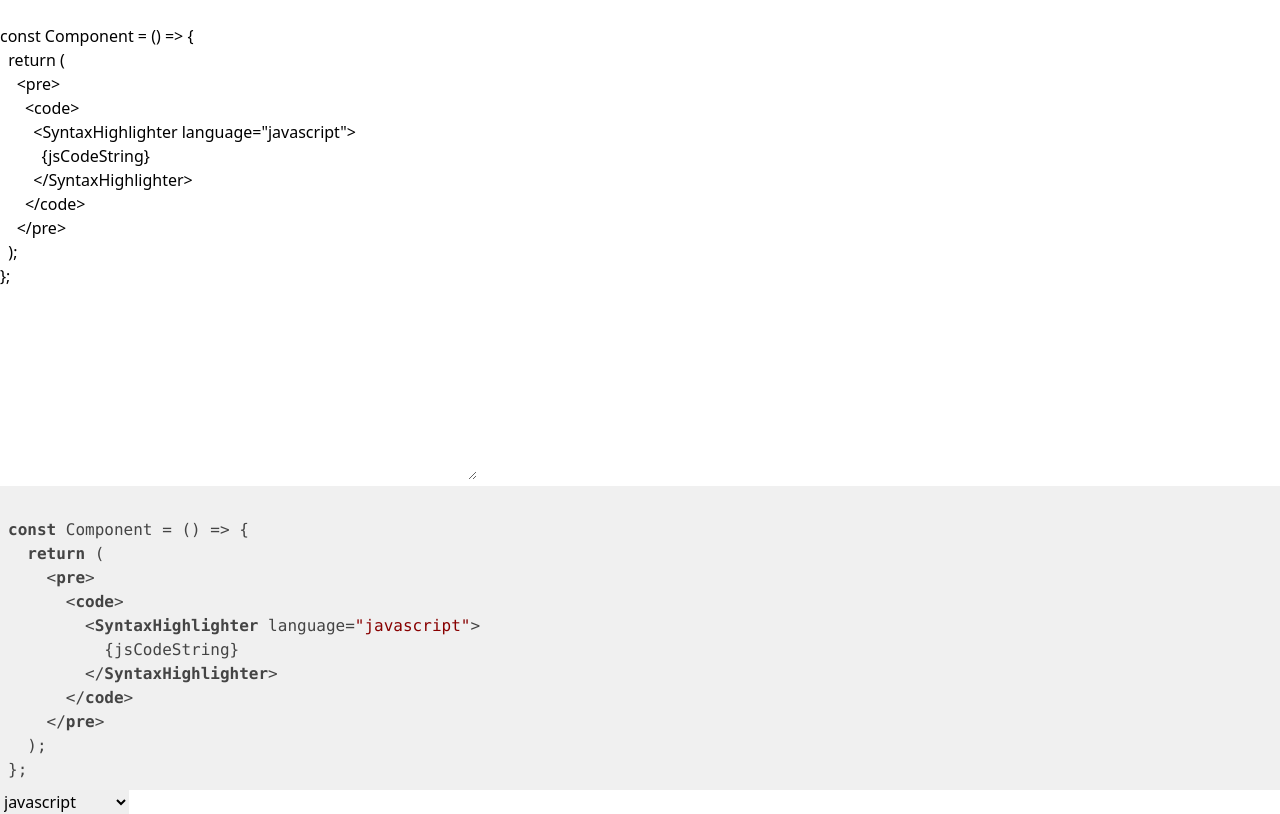
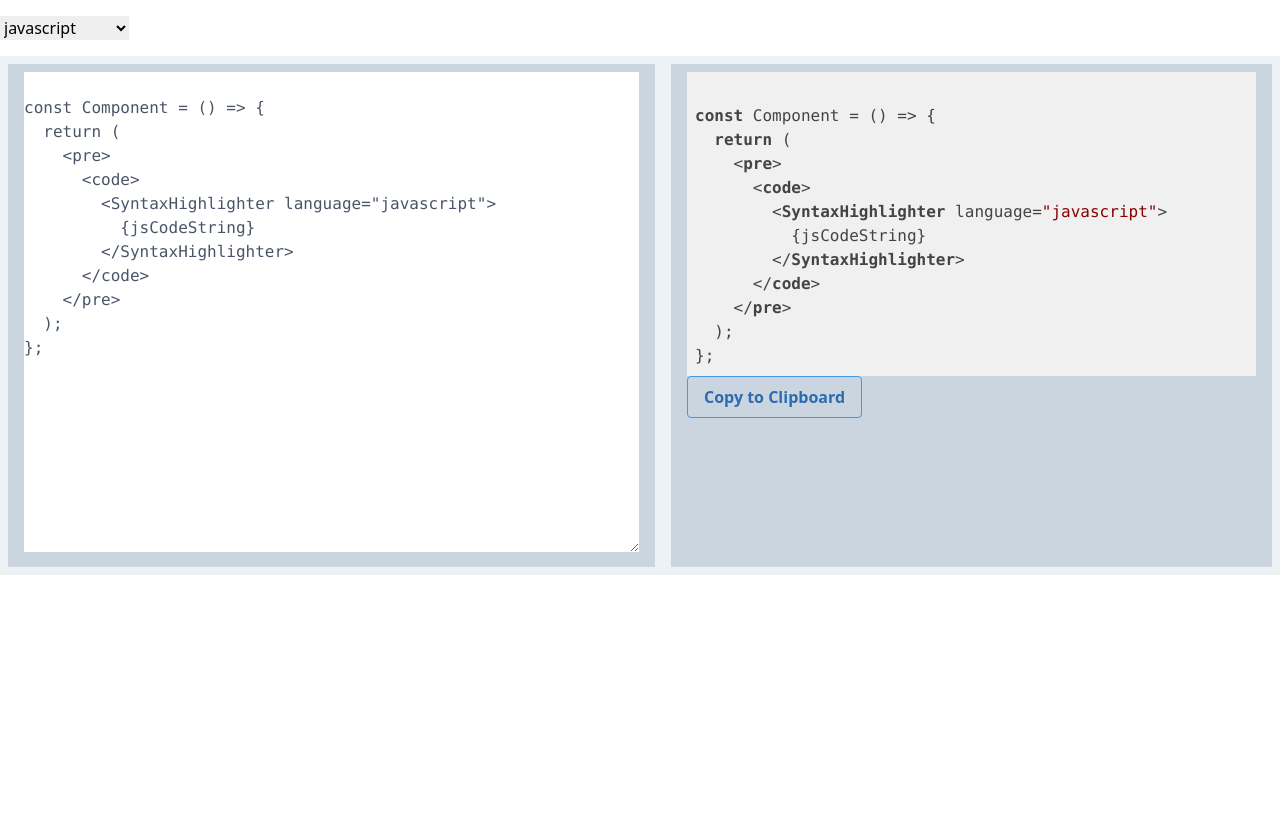
Before and after one commit to gschultz49/templateBuilder, a Next.js app: page / in a window 1280 px wide. Built offline with nearby package versions, Linux system fonts and the light colour scheme.

Commit message:
copy to clipboard button working

```diff
--- a/pages/index.tsx
+++ b/pages/index.tsx
@@ -21,14 +21,30 @@ const App = () => {
     setTextAreaValue(event.target.value);
     setGenerated(event.target.value);
   };
+
   return (
     <Fragment>
+      <div className="my-4 border-solid border-gray-600">
+        <select
+          value={selectedLanguage}
+          onChange={(e) => setSelectedLanguage(e.target.value)}
+        >
+          {languagesSupported.map(LanguageOption)}
+        </select>
+      </div>
+
+      <div className="flex bg-gray-200">
+        <div className="flex-1 text-gray-700 text-left bg-gray-400 px-4 py-2 m-2">
+          <pre>
             <textarea
               rows={20}
-        cols={50}
+              cols={60}
               value={textAreaValue}
               onChange={handleChange}
             ></textarea>
+          </pre>
+        </div>
+        <div className="flex-1 text-gray-700 text-left bg-gray-400 px-4 py-2 m-2">
           <pre>
             <code>
               <SyntaxHighlighter language={selectedLanguage}>
@@ -36,12 +52,18 @@ const App = () => {
               </SyntaxHighlighter>
             </code>
           </pre>
-      <select
-        value={selectedLanguage}
-        onChange={(e) => setSelectedLanguage(e.target.value)}
+
+          <button
+            onClick={() => {
+              console.log(generated);
+              navigator.clipboard.writeText(generated);
+            }}
+            className="bg-transparent hover:bg-blue-500 text-blue-700 font-semibold hover:text-white py-2 px-4 border border-blue-500 hover:border-transparent rounded"
           >
-        {languagesSupported.map(LanguageOption)}
-      </select>
+            Copy to Clipboard
+          </button>
+        </div>
+      </div>
     </Fragment>
   );
 };
```
Lines whose indentation alone changed are shown as unchanged.
